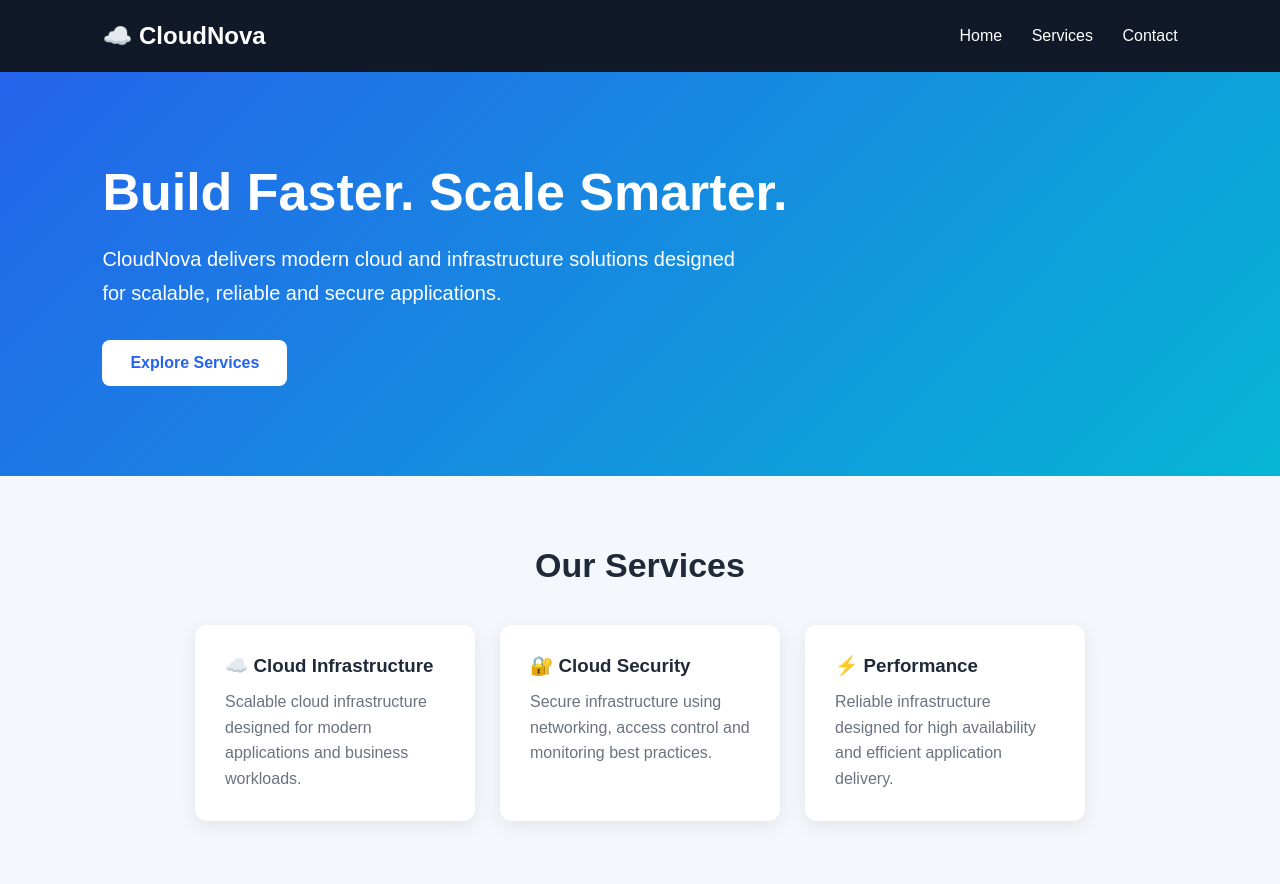
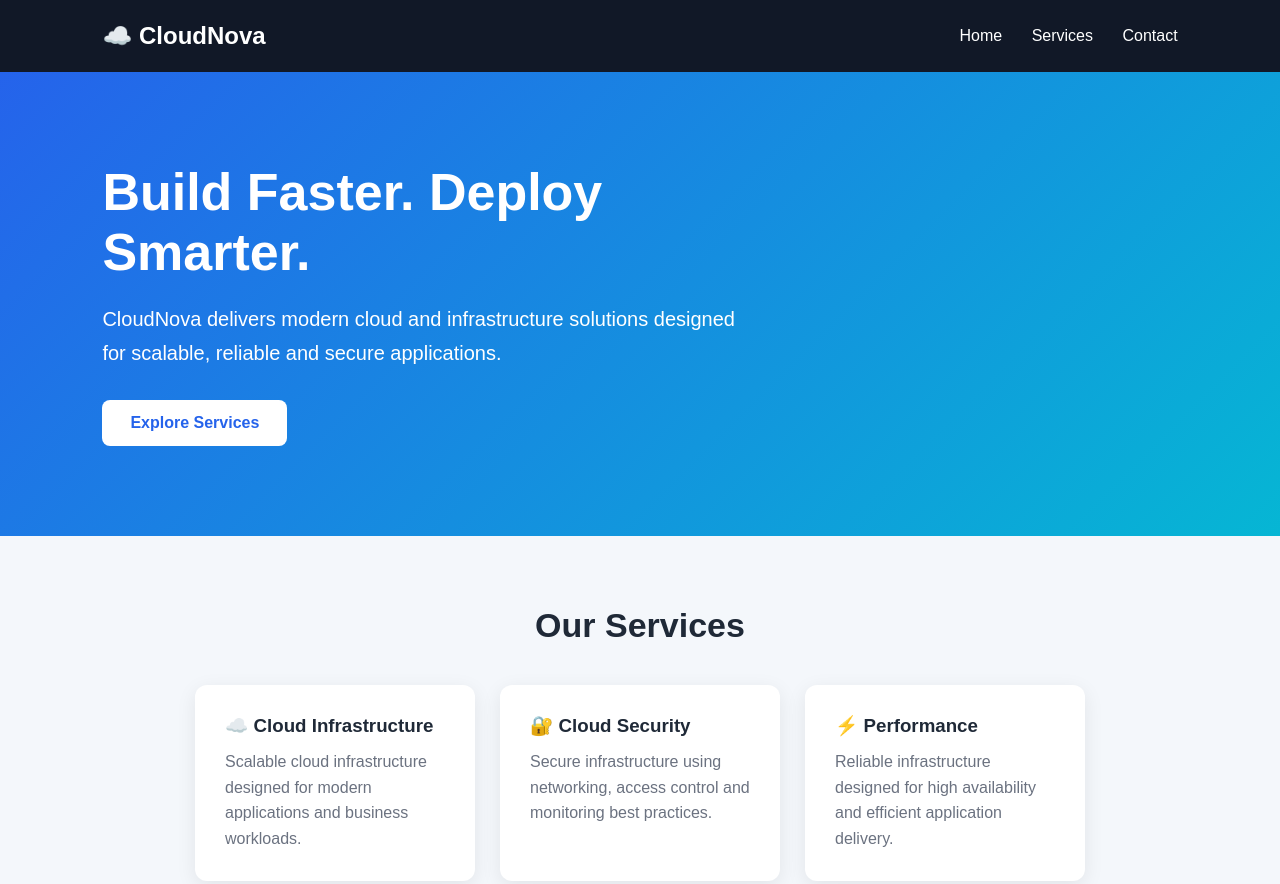
Before and after one commit to jayashreenarayanan31-sketch/cloud-devops-project, a plain HTML site: page apache-static/index.html in a window 1280 px wide. Shown: the top 884 px of the page. Drawn offline with Linux system fonts and the light colour scheme.

Commit message:
Update CloudNova website

```diff
--- a/apache-static/index.html
+++ b/apache-static/index.html
@@ -123,7 +123,7 @@
 </header>
 
 <section class="hero">
-    <h1>Build Faster. Scale Smarter.</h1>
+    <h1>Build Faster. Deploy Smarter.</h1>
 
     <p>
         CloudNova delivers modern cloud and infrastructure solutions
```
